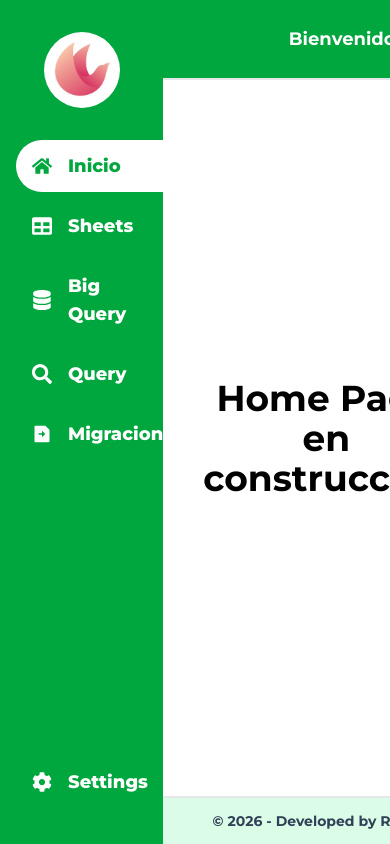
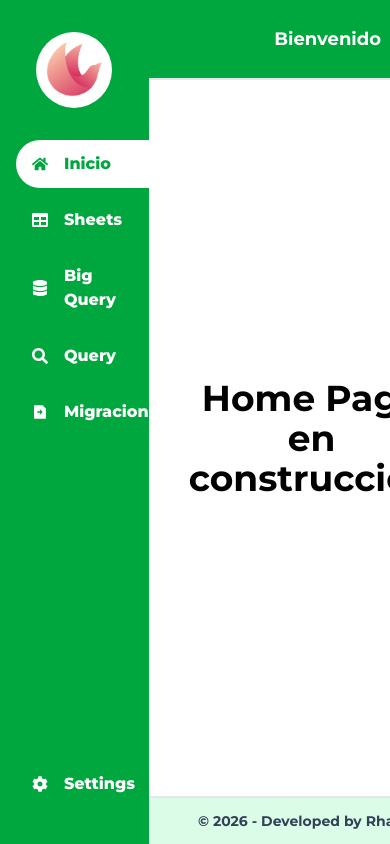
Before and after one commit to martinezlopezezequielernesto/data-analist-tools, a Next.js app: page / in a window 390 px wide. Shown: the top 844 px of the page. Built offline with nearby package versions, Linux system fonts and the light colour scheme.

Commit message:
Modificacion del sidebar para tablet y desktop

```diff
--- a/components/main/Sidebar.tsx
+++ b/components/main/Sidebar.tsx
@@ -28,9 +28,9 @@ export default function Sidebar() {
             {routes.slice(0, -1).map((item, index) => {
               const isActive = pathname === item.href;
               return (
-                <li key={index} className={"w-full rounded-l-full text-lg pl-4 py-3 " + `font-extrabold transition ${isActive? "bg-white text-green-600": "text-white hover:bg-green-200 hover:text-green-600"}`}>
+                <li key={index} className={"w-full rounded-l-full text-base md:text-lg pl-4 py-3 " + `font-extrabold transition ${isActive? "bg-white text-green-600": "text-white hover:bg-green-200 hover:text-green-600"}`}>
                   <Link key={item.name} href={item.href} className="w-full flex justify-start items-center gap-4">
-                    <item.icon size={20}/>
+                    <item.icon className="size-4 md:size-5"/>
                     <span className="">{item.name}</span>
                   </Link>
                 </li>
@@ -40,9 +40,9 @@ export default function Sidebar() {
       </nav>
       <div className="pl-4 flex-1">
         <ul className="h-full w-full flex flex-col justify-end">
-            <li className={"w-full rounded-l-full text-lg pl-4 py-4 " + `font-extrabold transition ${pathname === settings.href? "bg-white text-green-600": "text-white hover:bg-green-200 hover:text-green-600"}`}>
+            <li className={"w-full rounded-l-full text-base md:text-lg pl-4 py-4 " + `font-extrabold transition ${pathname === settings.href? "bg-white text-green-600": "text-white hover:bg-green-200 hover:text-green-600"}`}>
               <Link key={settings.name} href={settings.href} className="w-full flex justify-start items-center gap-4">
-                <settings.icon size={20}/>
+                <settings.icon className="size-4 md:size-5"/>
                 <span className="">{settings.name}</span>
               </Link>
             </li>
```
